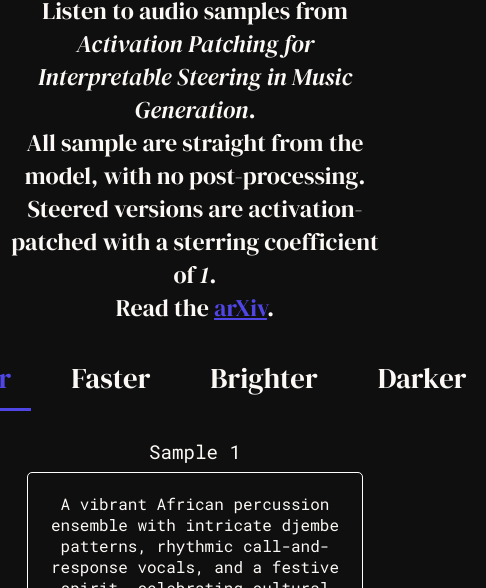
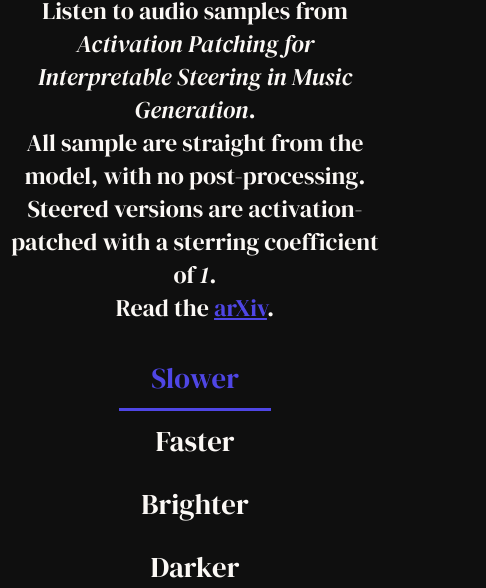
Before and after one commit to gladia-research-group/steering-musicgen-demo, a plain HTML site: page index.html in a window 390 px wide. Shown: the part 256-844 px from the top of the page, 486 px wide, since content can reach past the window. Drawn offline with Linux system fonts and the light colour scheme.

Commit message:
mobile fix

```diff
--- a/style.css
+++ b/style.css
@@ -138,9 +138,14 @@ h1 {
     audio {
         margin-bottom: 40px !important;
     }
-}
-
-@media (max-width: 1080px) {
+    .tab-container {
+        flex-wrap: wrap;
+    }
+    .tab-container li {
+        width: 45%;
+        text-align: center;
+        box-sizing: border-box;
+    }
     .sample-row {
         flex-direction: column;
     }
```
